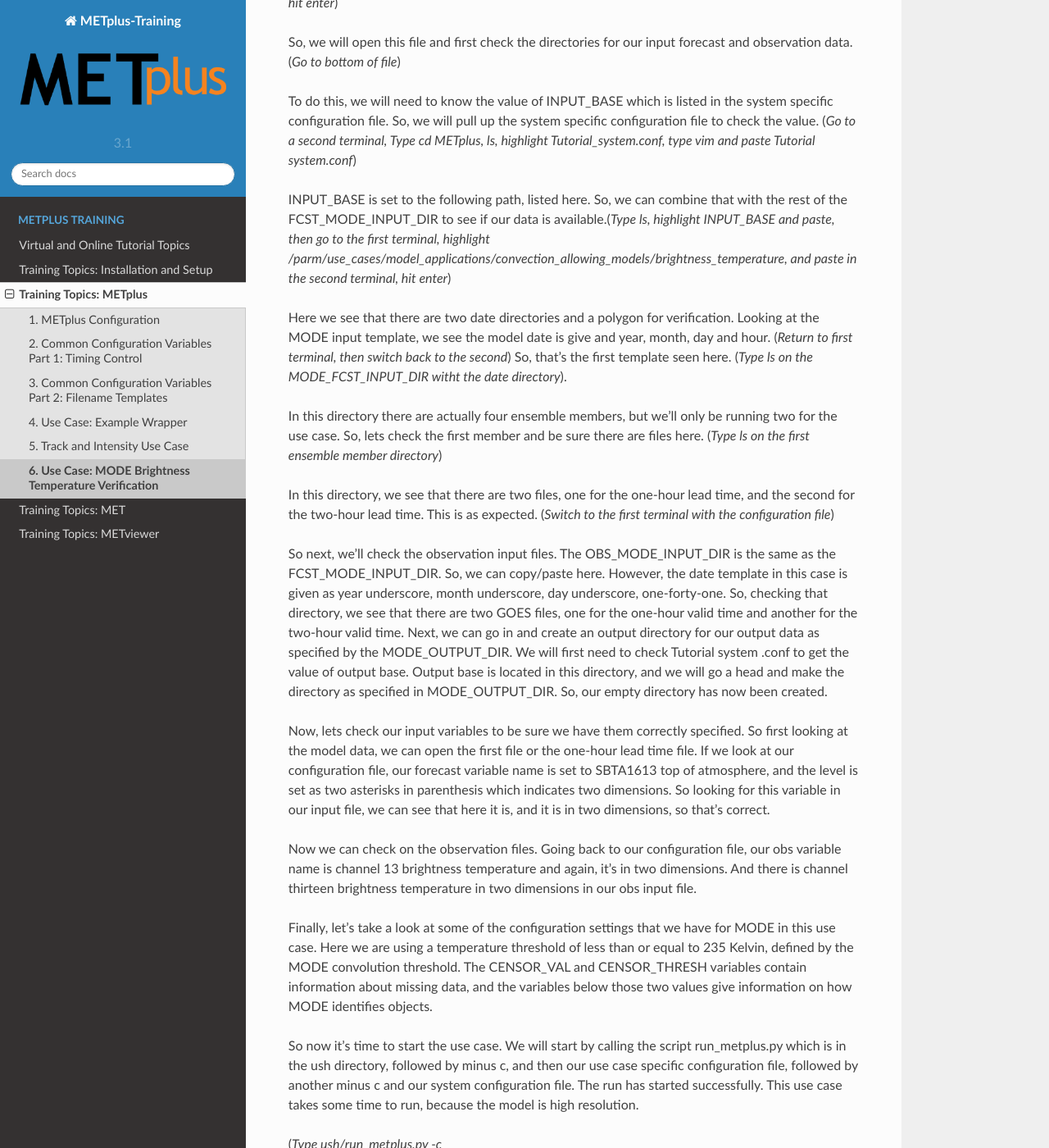
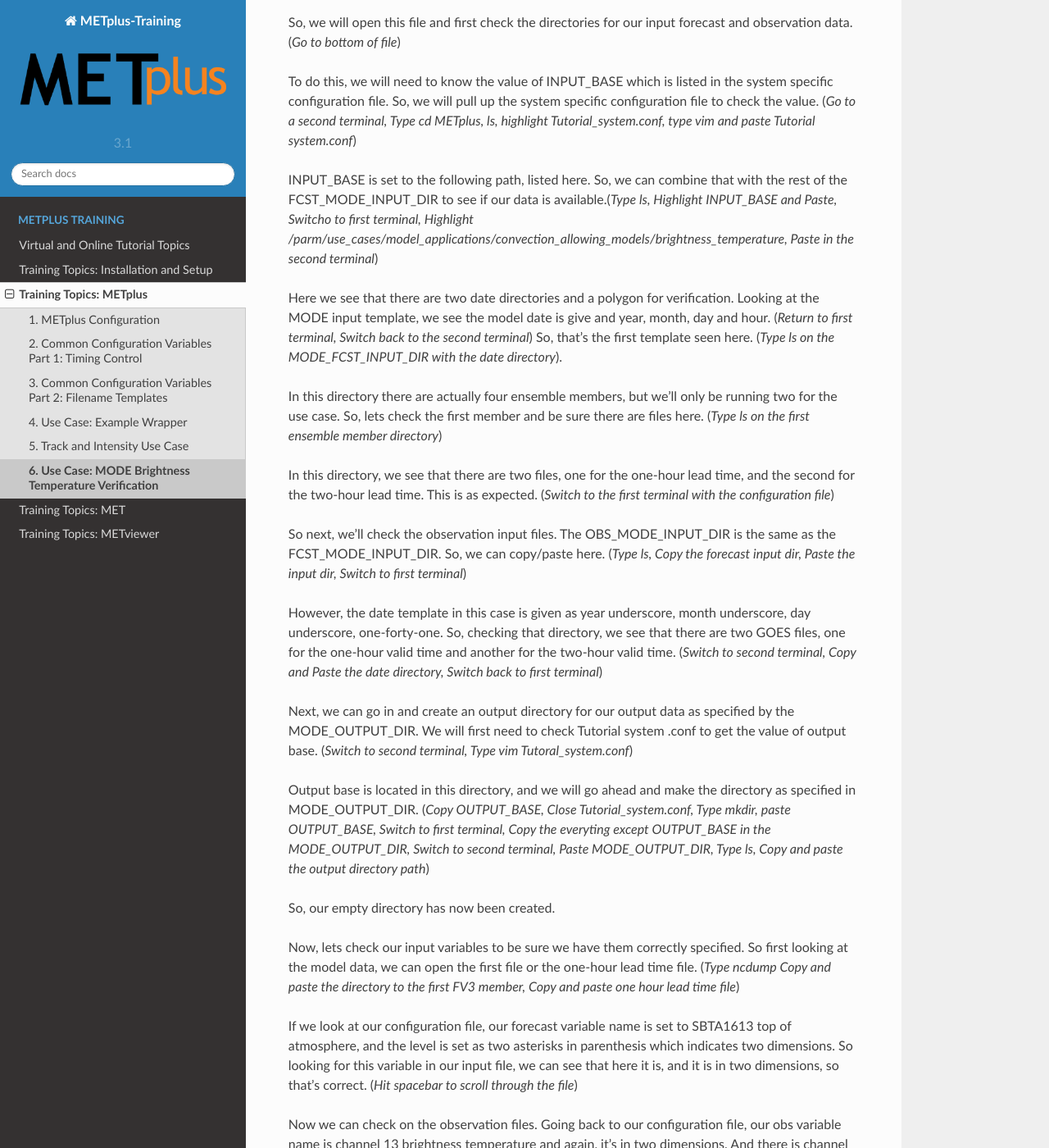
Before and after one commit to dtcenter/METplus-Training, a Sphinx documentation site: the page built from docs/modules/METplus/use_case_mode_brightness_temperature.rst, in a window 1280 px wide and 1400 px high, scrolled down 1869 px. Shown: the whole window at 82% size. Built offline with Sphinx 7.4.7 and the Read the Docs theme 2.0.0, drawn with Linux system fonts in a browser that asks for light colours; some of the changed text lies outside the part shown.

Commit message:
Update use_case_mode_brightness_temperature.rst

```diff
--- a/docs/modules/METplus/use_case_mode_brightness_temperature.rst
+++ b/docs/modules/METplus/use_case_mode_brightness_temperature.rst
@@ -52,7 +52,7 @@
 
 Tutorial_system.conf is the system specific configuration file.  The use case specific configuration file is located under parm, use_cases, model_applications,
 convection_allowing_models and it’s called MODE forecast FV3 obs GOES BrightnessTemp .conf.  (*Type vim  parm/use_cases/model_applications/convection_allowing_models,
-Highlight MODE_fcstFV3_obsGOES_BrightnessTemp.conf, paste MODE_fcstFV3_obsGOES_BrightnessTemp.conf, hit enter*)
+Highlight MODE_fcstFV3_obsGOES_BrightnessTemp.conf, Paste MODE_fcstFV3_obsGOES_BrightnessTemp.conf*)
 
 So, we will open this file and first check the directories for our input forecast and observation data.  (*Go to bottom of file*)
 
@@ -60,11 +60,11 @@
 configuration file to check the value.  (*Go to a second terminal, Type cd METplus, ls, highlight Tutorial_system.conf, type vim and paste Tutorial system.conf*)
 
 INPUT_BASE is set to the following path, listed here.  So, we can combine that with the rest of the FCST_MODE_INPUT_DIR to see if our data is available.(*Type ls,
-highlight INPUT_BASE and paste, then go to the first terminal, highlight /parm/use_cases/model_applications/convection_allowing_models/brightness_temperature, and
-paste in the second terminal, hit enter*)
+Highlight INPUT_BASE and Paste, Switcho to first terminal, Highlight /parm/use_cases/model_applications/convection_allowing_models/brightness_temperature, Paste in the
+second terminal*)
 
 Here we see that there are two date directories and a polygon for verification.  Looking at the MODE input template, we see the model date is give and year, month,
-day and hour.  (*Return to first terminal, then switch back to the second*)  So, that’s the first template seen here.  (*Type ls on the MODE_FCST_INPUT_DIR witht the
+day and hour.  (*Return to first terminal, Switch back to the second terminal*)  So, that’s the first template seen here.  (*Type ls on the MODE_FCST_INPUT_DIR with the
 date directory*).
 
 In this directory there are actually four ensemble members, but we’ll only be running two for the use case.  So, lets check the first member and be sure there are
@@ -73,15 +73,28 @@
 In this directory, we see that there are two files, one for the one-hour lead time, and the second for the two-hour lead time.  This is as expected. (*Switch to
 the first terminal with the configuration file*)
 
-So next, we’ll check the observation input files.  The OBS_MODE_INPUT_DIR is the same as the FCST_MODE_INPUT_DIR.  So, we can copy/paste here.  However, the date
-template in this case is given as year underscore, month underscore, day underscore, one-forty-one.  So, checking that directory, we see that there are two GOES
-files, one for the one-hour valid time and another for the two-hour valid time.  Next, we can go in and create an output directory for our output data as specified by
-the MODE_OUTPUT_DIR.  We will first need to check Tutorial system .conf to get the value of output base.   Output base is located in this directory, and we will go a
-head and make the directory as specified in MODE_OUTPUT_DIR. So, our empty directory has now been created.
+So next, we’ll check the observation input files.  The OBS_MODE_INPUT_DIR is the same as the FCST_MODE_INPUT_DIR.  So, we can copy/paste here.  (*Type ls, Copy the forecast
+input dir, Paste the input dir, Switch to first terminal*)
+
+However, the date template in this case is given as year underscore, month underscore, day underscore, one-forty-one.  So, checking that directory, we see that there are
+two GOES files, one for the one-hour valid time and another for the two-hour valid time.  (*Switch to second terminal, Copy and Paste the date directory, Switch back to
+first terminal*)
+
+Next, we can go in and create an output directory for our output data as specified by the MODE_OUTPUT_DIR.  We will first need to check Tutorial system .conf to get the value
+of output base.  (*Switch to second terminal, Type vim Tutoral_system.conf*)
+
+Output base is located in this directory, and we will go ahead and make the directory as
+specified in MODE_OUTPUT_DIR. (*Copy OUTPUT_BASE, Close Tutorial_system.conf, Type mkdir, paste OUTPUT_BASE, Switch to first terminal, Copy the everyting except OUTPUT_BASE
+in the MODE_OUTPUT_DIR, Switch to second terminal, Paste MODE_OUTPUT_DIR, Type ls, Copy and paste the output directory path*)
+
+So, our empty directory has now been created.
 
 Now, lets check our input variables to be sure we have them correctly specified.  So first looking at the model data, we can open the first file or the one-hour lead time
-file.  If we look at our configuration file, our forecast variable name is set to SBTA1613 top of atmosphere, and the level is set as two asterisks in parenthesis which
-indicates two dimensions.  So looking for this variable in our input file, we can see that here it is, and it is in two dimensions, so that’s correct.
+file. (*Type ncdump Copy and paste the directory to the first FV3 member, Copy and paste one hour lead time file*)
+
+If we look at our configuration file, our forecast variable name is set to SBTA1613 top of atmosphere, and the level is set as two asterisks in parenthesis which
+indicates two dimensions.  So looking for this variable in our input file, we can see that here it is, and it is in two dimensions, so that’s correct. (*Hit spacebar to
+scroll through the file*)
 
 Now we can check on the observation files.  Going back to our configuration file, our obs variable name is channel 13 brightness temperature and again, it’s in two dimensions.
 And there is channel thirteen brightness temperature in two dimensions in our obs input file.
```
Also changed, not shown: other parts of docs/modules/METplus/use_case_mode_brightness_temperature.rst (+1 -1 lines).
